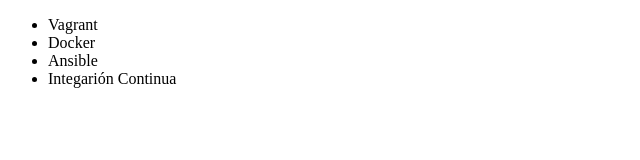
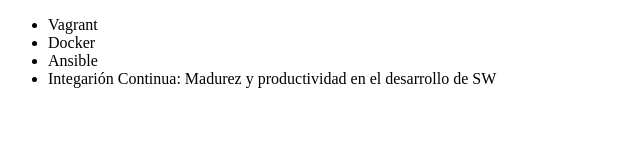
Before and after one commit to pame3618/alura-git, a plain HTML site: page index.html in a window 1280 px wide. Shown: the whole page, without its empty margins (0-640 px from the left). Drawn offline with Linux system fonts and the light colour scheme.

Commit message:
Renombrando curso de integracion

```diff
--- a/index.html
+++ b/index.html
@@ -10,7 +10,7 @@
         <li>Vagrant</li>
         <li>Docker</li>
         <li>Ansible</li>
-        <li>Integarión Continua</li>
+        <li>Integarión Continua: Madurez y productividad en el desarrollo de SW</li>
     </ul>
 </body>
 </html>
```
